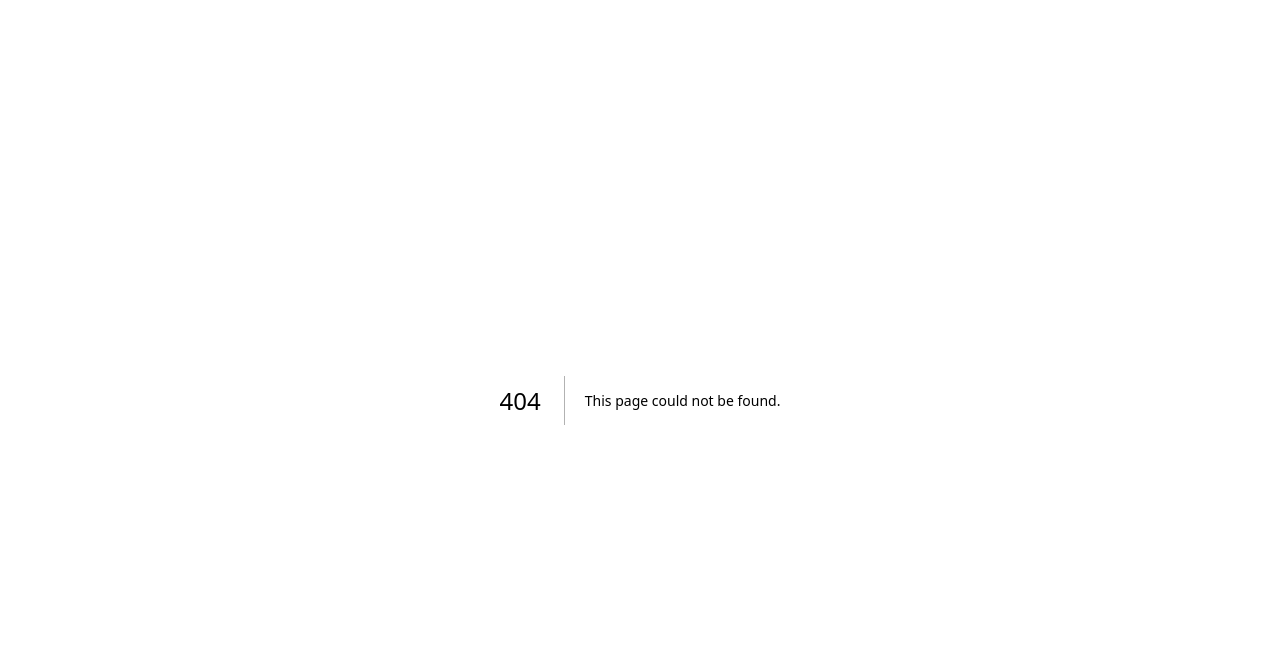
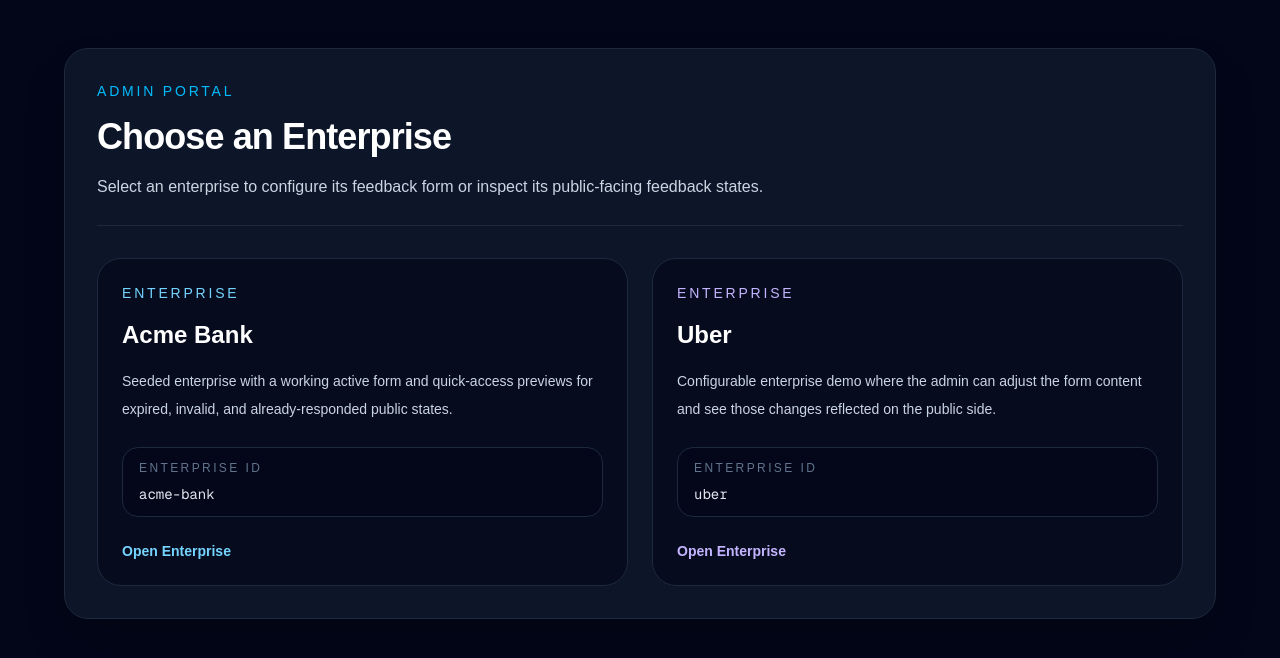
Before and after one commit to pamina-guru/chat-session-feedback-system, a Next.js app in the folder frontend/: page /admin in a window 1280 px wide. Before the commit this address had no page. Shown: the top 658 px of the page. Built offline with nearby package versions, Linux system fonts and the light colour scheme.

Commit message:
feat(frontend): add admin enterprise navigation flow

```diff
--- /dev/null
+++ b/frontend/src/app/admin/[enterpriseId]/page.tsx
@@ -0,0 +1,105 @@
+import Link from "next/link";
+import { notFound } from "next/navigation";
+
+type Props = {
+    params: Promise<{
+        enterpriseId: string;
+    }>;
+};
+
+function ActionCard({
+                        title,
+                        description,
+                        href,
+                        accent = "sky",
+                    }: {
+    title: string;
+    description: string;
+    href: string;
+    accent?: "sky" | "violet";
+}) {
+    const accentClasses =
+        accent === "violet"
+            ? {
+                text: "text-violet-300",
+                border: "hover:border-violet-400/70",
+                bg: "hover:bg-violet-500/5",
+                button: "bg-violet-400 text-slate-950 hover:bg-violet-300",
+            }
+            : {
+                text: "text-sky-300",
+                border: "hover:border-sky-400/70",
+                bg: "hover:bg-sky-500/5",
+                button: "bg-sky-400 text-slate-950 hover:bg-sky-300",
+            };
+
+    return (
+        <Link
+            href={href}
+            className={`group block rounded-3xl border border-slate-800 bg-slate-950/60 p-6 transition ${accentClasses.border} ${accentClasses.bg}`}
+        >
+            <p className={`text-sm font-medium uppercase tracking-[0.2em] ${accentClasses.text}`}>
+                Action
+            </p>
+
+            <h2 className="mt-4 text-2xl font-semibold text-white">{title}</h2>
+
+            <p className="mt-4 max-w-3xl text-sm leading-7 text-slate-300">
+                {description}
+            </p>
+
+            <div className="mt-6 inline-flex items-center rounded-xl px-4 py-2 text-sm font-semibold transition group-hover:opacity-90">
+        <span className={`rounded-xl px-4 py-2 ${accentClasses.button}`}>
+          Open
+        </span>
+            </div>
+        </Link>
+    );
+}
+
+export default async function AdminEnterprisePage({ params }: Props) {
+    const { enterpriseId } = await params;
+
+    if (!["acme-bank", "uber"].includes(enterpriseId)) {
+        notFound();
+    }
+
+    const isAcme = enterpriseId === "acme-bank";
+
+    return (
+        <main className="min-h-screen bg-slate-950 px-6 py-12 text-white">
+            <div className="mx-auto max-w-6xl">
+                <div className="rounded-3xl border border-slate-800 bg-slate-900/90 p-8 shadow-2xl">
+                    <div className="border-b border-slate-800 pb-6">
+                        <p className="text-sm font-medium uppercase tracking-[0.2em] text-sky-400">
+                            Admin Portal
+                        </p>
+
+                        <h1 className="mt-4 text-3xl font-bold tracking-tight sm:text-4xl">
+                            {isAcme ? "Acme Bank" : "Uber"} Admin Actions
+                        </h1>
+
+                        <p className="mt-4 max-w-3xl text-base leading-7 text-slate-300">
+                            {isAcme
+                                ? "Open the active Acme Bank feedback form editor to update the enterprise configuration and preview the live customer-facing experience."
+                                : "Open the configurable Uber form editor to update content, preview changes live, and publish an enterprise-specific public experience."}
+                        </p>
+                    </div>
+
+                    <div className="mt-8 max-w-3xl">
+                        <ActionCard
+                            title={isAcme ? "Edit Active Form" : "Open Uber Form Builder"}
+                            description={
+                                isAcme
+                                    ? "Open the actual Acme Bank feedback form editor with live preview and save support."
+                                    : "Configure header, footer, messages, rating labels, and skip channels, then see how the public feedback form updates."
+                            }
+                            href={`/admin/enterprises/${enterpriseId}/session-feedback-form`}
+                            accent={isAcme ? "sky" : "violet"}
+                        />
+                    </div>
+                </div>
+            </div>
+        </main>
+    );
+}
--- /dev/null
+++ b/frontend/src/app/admin/page.tsx
@@ -0,0 +1,83 @@
+import Link from "next/link";
+
+const enterprises = [
+    {
+        title: "Acme Bank",
+        enterpriseId: "acme-bank",
+        description:
+            "Seeded enterprise with a working active form and quick-access previews for expired, invalid, and already-responded public states.",
+        accent: "sky",
+    },
+    {
+        title: "Uber",
+        enterpriseId: "uber",
+        description:
+            "Configurable enterprise demo where the admin can adjust the form content and see those changes reflected on the public side.",
+        accent: "violet",
+    },
+];
+
+function getAccentClasses(accent: string) {
+    switch (accent) {
+        case "violet":
+            return "text-violet-300 hover:border-violet-400/70 hover:bg-violet-500/5";
+        default:
+            return "text-sky-300 hover:border-sky-400/70 hover:bg-sky-500/5";
+    }
+}
+
+export default function AdminPortalPage() {
+    return (
+        <main className="min-h-screen bg-slate-950 px-6 py-12 text-white">
+            <div className="mx-auto max-w-6xl">
+                <div className="rounded-3xl border border-slate-800 bg-slate-900/90 p-8 shadow-2xl">
+                    <div className="border-b border-slate-800 pb-6">
+                        <p className="text-sm font-medium uppercase tracking-[0.2em] text-sky-400">
+                            Admin Portal
+                        </p>
+                        <h1 className="mt-4 text-3xl font-bold tracking-tight sm:text-4xl">
+                            Choose an Enterprise
+                        </h1>
+                        <p className="mt-4 max-w-3xl text-base leading-7 text-slate-300">
+                            Select an enterprise to configure its feedback form or inspect its
+                            public-facing feedback states.
+                        </p>
+                    </div>
+
+                    <div className="mt-8 grid gap-6 md:grid-cols-2">
+                        {enterprises.map((enterprise) => (
+                            <Link
+                                key={enterprise.enterpriseId}
+                                href={`/admin/${enterprise.enterpriseId}`}
+                                className={`rounded-3xl border border-slate-800 bg-slate-950/60 p-6 transition ${getAccentClasses(
+                                    enterprise.accent
+                                )}`}
+                            >
+                                <p className="text-sm font-medium uppercase tracking-[0.2em]">
+                                    Enterprise
+                                </p>
+                                <h2 className="mt-4 text-2xl font-semibold text-white">
+                                    {enterprise.title}
+                                </h2>
+                                <p className="mt-4 text-sm leading-7 text-slate-300">
+                                    {enterprise.description}
+                                </p>
+
+                                <div className="mt-6 rounded-2xl border border-slate-800 bg-slate-950/70 px-4 py-3">
+                                    <p className="text-xs uppercase tracking-[0.2em] text-slate-500">
+                                        Enterprise ID
+                                    </p>
+                                    <p className="mt-2 font-mono text-sm text-slate-200">
+                                        {enterprise.enterpriseId}
+                                    </p>
+                                </div>
+
+                                <div className="mt-6 text-sm font-semibold">Open Enterprise</div>
+                            </Link>
+                        ))}
+                    </div>
+                </div>
+            </div>
+        </main>
+    );
+}
```
